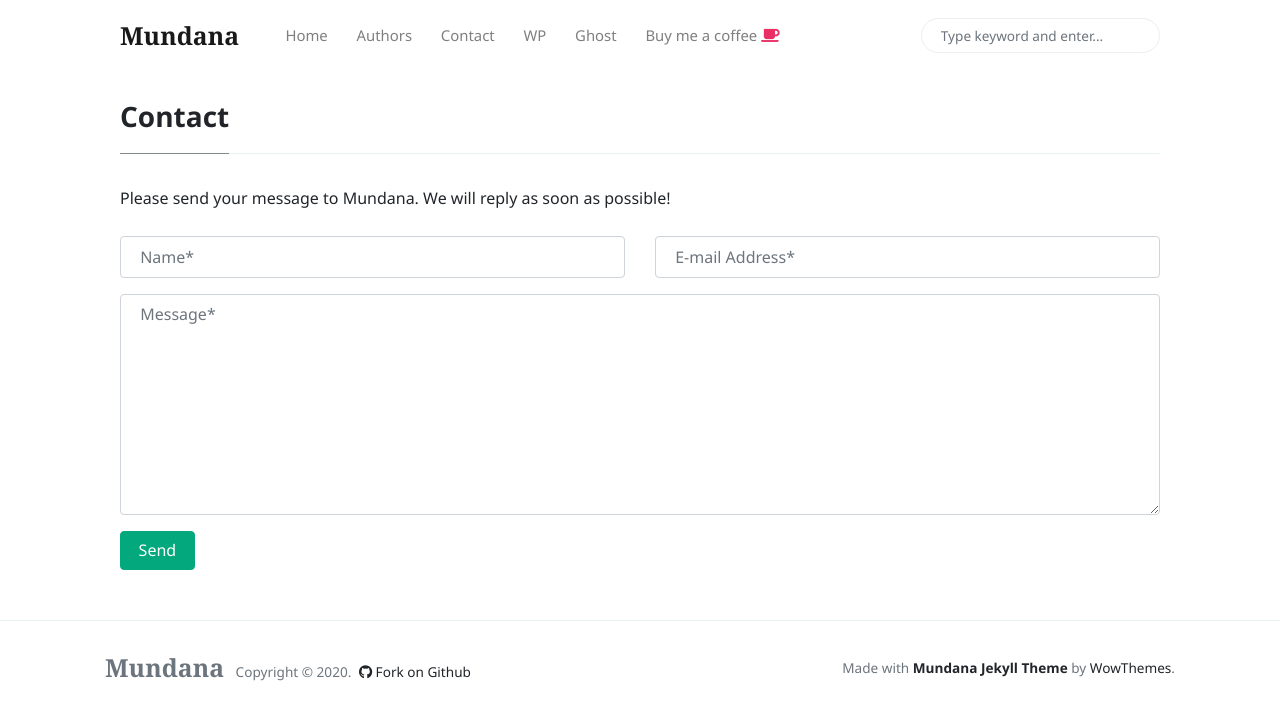
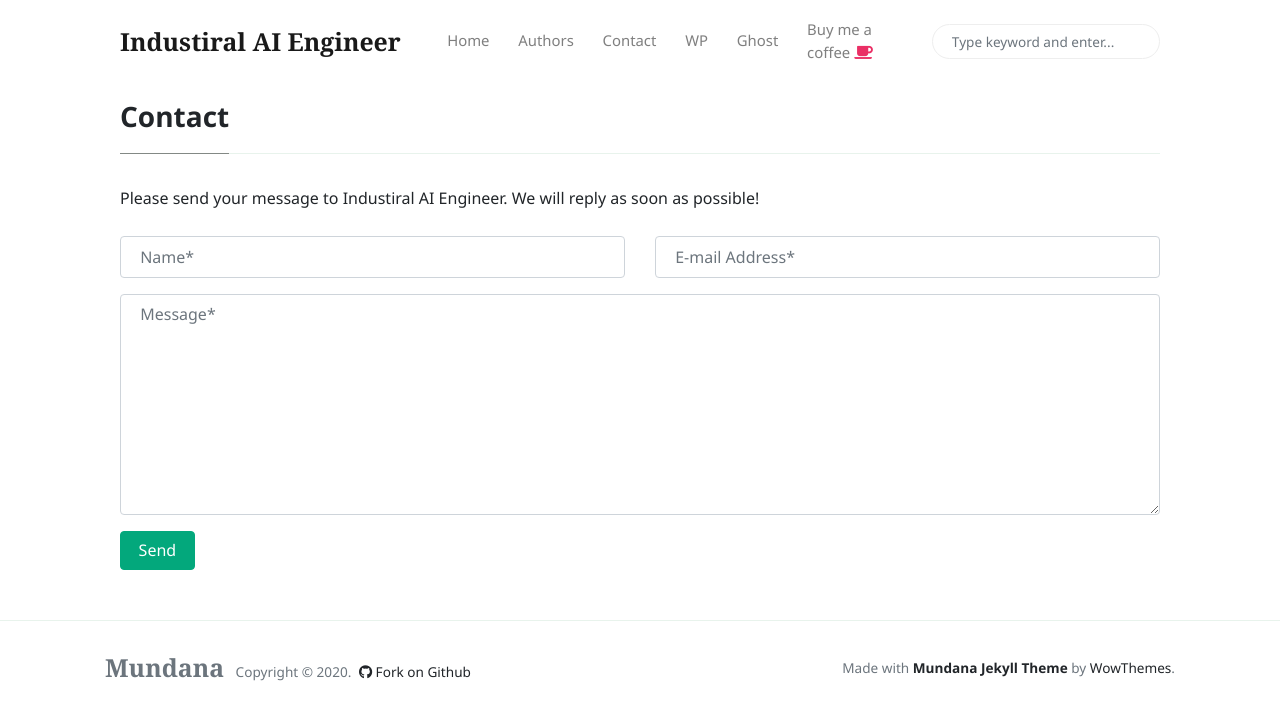
Before and after one commit to mbyun1420/mbyun1420.github.com, a Jekyll site: the page built from _pages/contact.md, in a window 1280 px wide. Shown: the top 720 px of the page. Built offline with Jekyll 4.4.1, drawn with Linux system fonts in a browser that asks for light colours; nearby versions of some CDN libraries.

Commit message:
config editing
site name, favicon change

```diff
--- a/_config.yml
+++ b/_config.yml
@@ -1,8 +1,8 @@
 # Site
-name: 'Mundana'
-description: 'Mundana is a free Jekyll theme for awesome people like you, Medium like.'
+name: 'Industiral AI Engineer'
+description: 'Blog for odds and ends'
 logo: 'assets/images/logo.png'
-favicon: 'assets/images/favicon.ico'
+favicon: 'assets/images/ai_engieer.png'
 baseurl: ''
 disqus: 'demowebsite'
 email: 'mbyun1420@gmail.com'
@@ -22,7 +22,7 @@ authors:
     sal:
       name:           Sal
       site:           https://www.wowthemes.net
-      avatar:         /assets/images/avatar1.jpg
+      avatar:         assets/images/avatar1.jpg
       bio:            "Hi, I am Sal, the author of Mundana, the theme you're currently previewing. I hope you like it!"
       email:          wowthemesnet@gmail.com
       twitter:        https://twitter.com/wowthemesnet
@@ -30,7 +30,7 @@ authors:
     jane:
       name:           Jane
       site:           https://www.wowthemes.net
-      avatar:         /assets/images/avatar2.jpg
+      avatar:         assets/images/avatar2.jpg
       bio:            "Blogger, fashionista, love to explore new ideas and write on my morning coffee!"
       email:          fakemail@gmail.com
       twitter:        https://twitter.com/wowthemesnet
```
Also changed, not shown: assets/images/ai_engieer.png (added).
